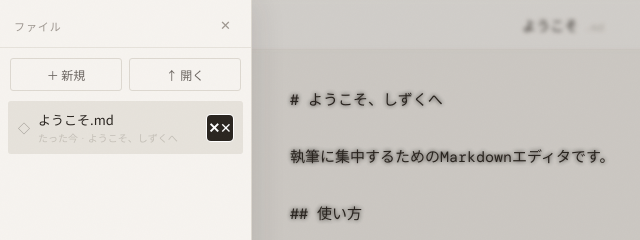
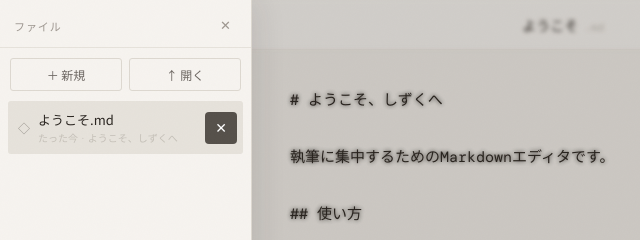
Before and after one commit to kouta0000/isso, a plain HTML site: page index.html in a window 1280 px wide. Both pictures are taken after a click on the button 30 px from the left and 24 px from the top of the page. Shown: the top 240 px of the page, 0-640 px from the left. Drawn offline with nearby package versions, Linux system fonts and the light colour scheme; a web font is replaced by a local one.

Commit message:
Update style.css

```diff
--- a/style.css
+++ b/style.css
@@ -501,55 +501,24 @@ body.focus #editor { padding-top:80px; }
 @media(prefers-reduced-motion:reduce){
   *,*::before,*::after { animation-duration:.01ms !important; transition-duration:.01ms !important; }
 }
-/* ══════════════════════════════════════════════
-   【最終解決】不透明度と色の完全固定
-   親要素の hover/active に一切左右されないボタンを定義
-══════════════════════════════════════════════ */
 
-/* ボタンの透明度を1に固定し、変数を介さず直接色を指定 */
-.fi .fi-del {
-  opacity: 1 !important;
-  visibility: visible !important;
-  display: flex !important;
-
-  /* 背景：和紙の背景 (#f6f3ef) から確実に浮き出る暗色 */
-  background-color: #55504a !important;
-  color: #ffffff !important;           /* ✕印は白 */
-
-  position: absolute !important;
-  right: 10px !important;
-  top: 50% !important;
-  transform: translateY(-50%) !important;
-  z-index: 9999 !important;
-
-  width: 26px !important;
-  height: 26px !important;
-  border-radius: 4px !important;
-  pointer-events: auto !important;
+/* 既存の隠蔽ルールを詳細度で強制オーバーライド */
+#sidebar #file-list .fi .fi-del {
+    opacity: 1 !important;
+    visibility: visible !important;
+    display: flex !important;
+    background-color: #55504a !important; /* 視認性を担保する背景色 */
+    color: #ffffff !important;
+    z-index: 9999 !important;
 }
 
-/* ✕印：フォントに関わらず中央に太く表示 */
-.fi-del::before {
-  content: "✕" !important;
-  font-family: Arial, sans-serif !important;
-  font-size: 14px !important;
-  font-weight: 900 !important;
-  line-height: 1 !important;
+/* 非アクティブ（選択外）の時もボタンの存在を明示 */
+#sidebar #file-list .fi:not(.active) .fi-del {
+    background-color: #88827c !important;
 }
 
-/* 非アクティブな行でも、マウスが乗っていない時でも「見える」ように色を調整 */
-.fi:not(.active) .fi-del {
-  background-color: #7a7570 !important; /* 少しだけ明るくするが、絶対に見える色 */
+/* ホバー/タップ時の反応 */
+#sidebar #file-list .fi .fi-del:hover,
+#sidebar #file-list .fi .fi-del:active {
+    background-color: #a86060 !important;
 }
-
-/* ホバー時は即座に「赤」へ */
-.fi-del:hover {
-  background-color: #a86060 !important; /* --ng の色 */
-  cursor: pointer !important;
-}
-
-/* Active状態の背景 (--border-soft) に負けないための境界線 */
-.fi.active .fi-del {
-  background-color: #2a2520 !important;
-  box-shadow: 0 0 0 1px #fff;
-}
```
